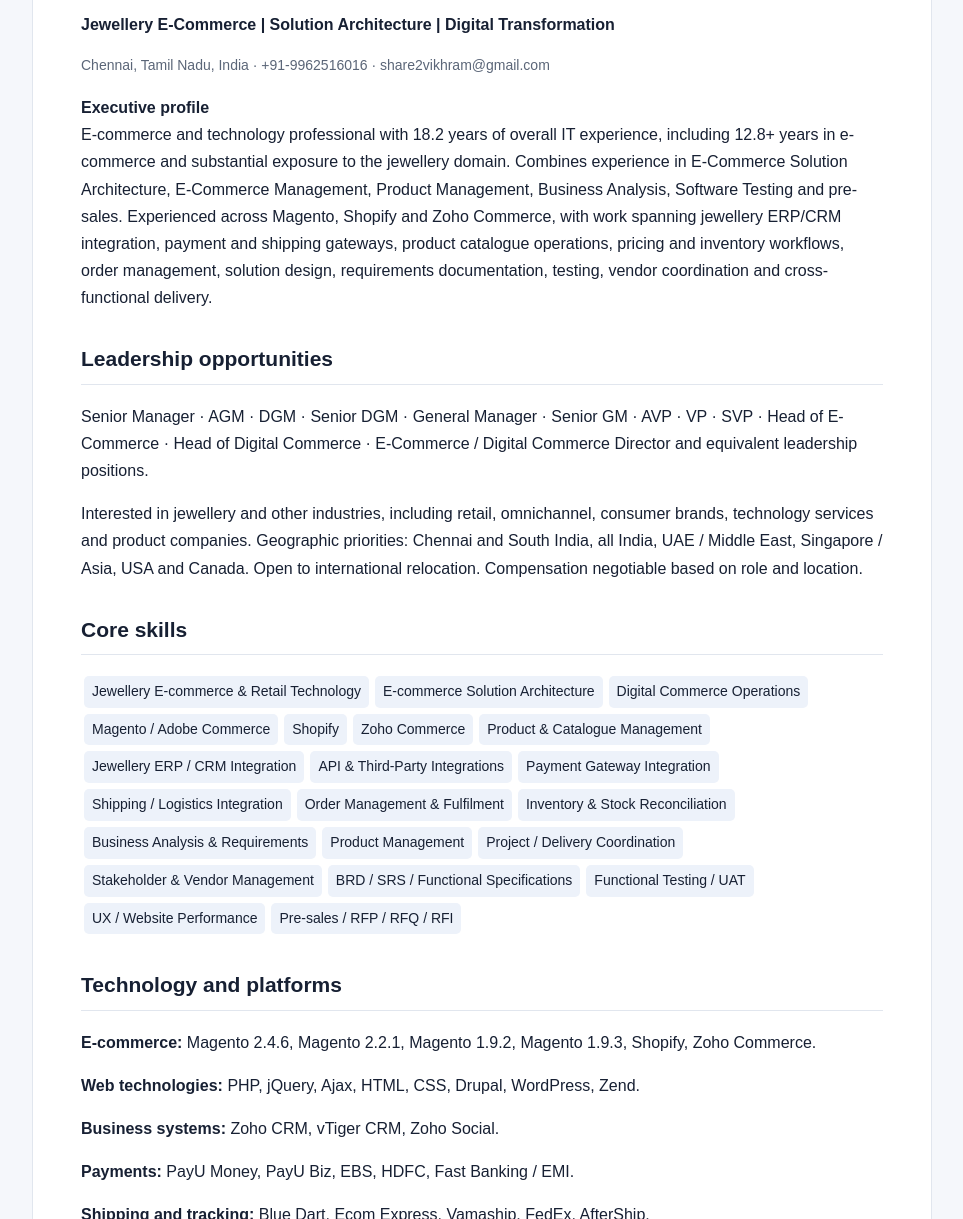
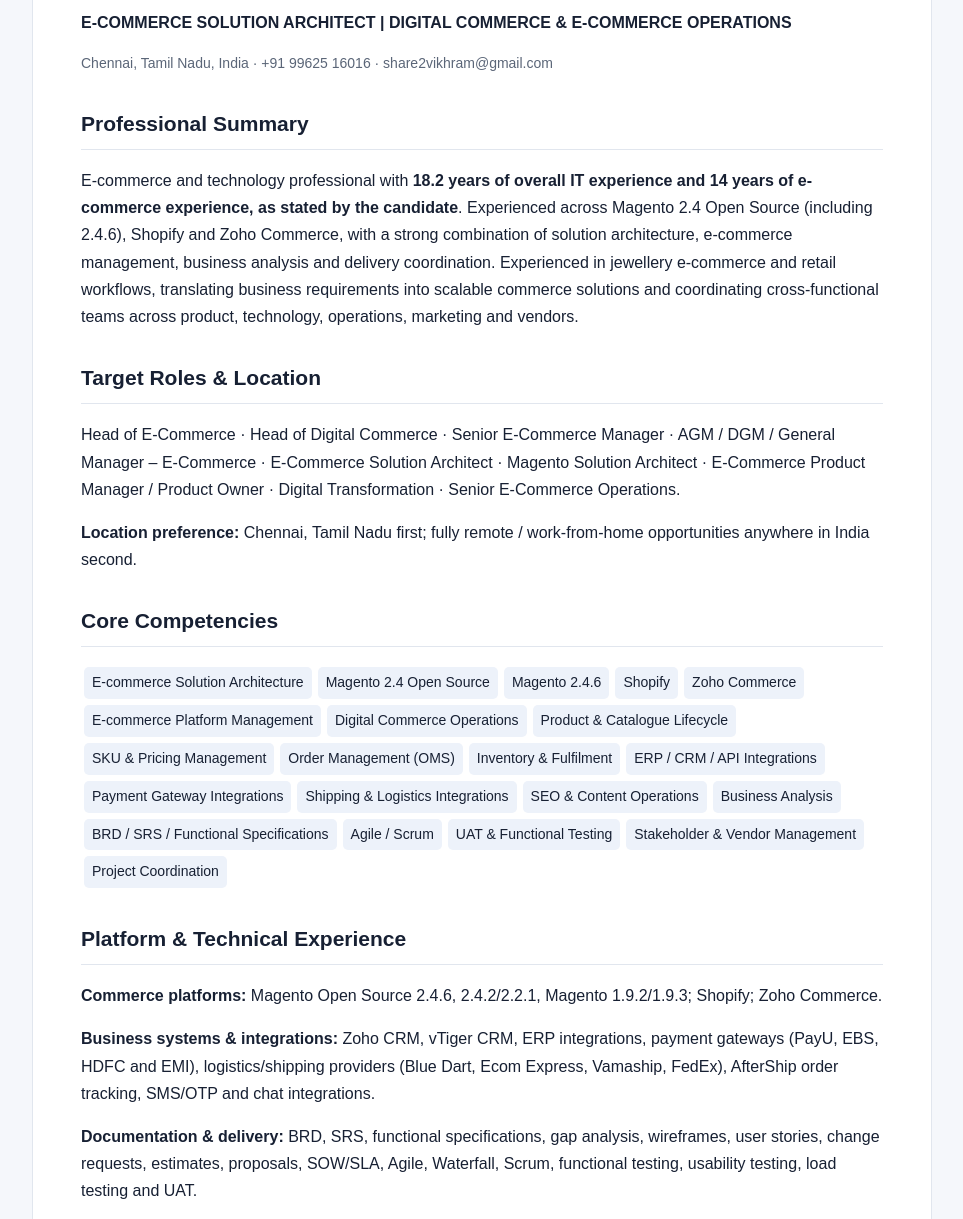
Before and after one commit to share2vikhram-tech/share2vikhram-tech.github.io, a plain HTML site: page resume.html in a window 1280 px wide. Shown: the part 201-1420 px from the top of the page, without its empty margins (158-1121 px from the left). Drawn offline with Linux system fonts and the light colour scheme.

Commit message:
Refresh public resume with updated 14-year e-commerce profile and Chennai/remote India preferences

```diff
--- a/resume.html
+++ b/resume.html
@@ -1,26 +1,47 @@
 <!doctype html>
-<html lang="en"><head><meta charset="utf-8"><meta name="viewport" content="width=device-width,initial-scale=1">
-<title>VIKHRAM VAASUDEVAN | E-Commerce Leadership Profile & Resume</title>
-<meta name="description" content="Detailed career profile of VIKHRAM VAASUDEVAN: 18.2 years IT, 13+ years e-commerce, jewellery e-commerce, Magento, Shopify, Zoho Commerce, solution architecture and digital transformation.">
-<meta name="robots" content="index,follow">
+<html lang="en">
+<head>
+<meta charset="utf-8"><meta name="viewport" content="width=device-width,initial-scale=1">
+<title>Vikhram Vaasudevan | E-Commerce Solution Architect Resume | Magento Shopify Chennai</title>
+<meta name="description" content="Professional resume of Vikhram Vaasudevan: 18.2 years overall IT experience and 14 years e-commerce experience as stated by the candidate. Magento 2.4.6 Open Source, Shopify, Zoho Commerce, jewellery e-commerce, solution architecture, OMS and ERP/CRM/API integrations. Chennai / Remote India.">
+<meta name="robots" content="index,follow,max-image-preview:large">
 <link rel="canonical" href="https://share2vikhram-tech.github.io/resume.html">
-<script type="application/ld+json">{"@context":"https://schema.org","@type":"Person","name":"VIKHRAM VAASUDEVAN","jobTitle":"E-Commerce Solution Architect","email":"mailto:share2vikhram@gmail.com","telephone":"+91-9962516016","address":{"@type":"PostalAddress","addressLocality":"Chennai","addressRegion":"Tamil Nadu","addressCountry":"IN"},"knowsAbout":["E-Commerce Leadership","Jewellery E-Commerce","Digital Commerce","Magento","Shopify","Zoho Commerce","Solution Architecture","ERP Integration","CRM Integration","API Integration","Payment Gateway Integration","Shipping Integration","Product Catalogue Management","Order Management"]}</script>
-<style>body{font:16px/1.7 Arial,sans-serif;color:#172033;margin:0;background:#f5f7fb}.wrap{max-width:900px;margin:auto;padding:28px 20px}.sheet{background:white;padding:clamp(22px,5vw,48px);border:1px solid #e1e6ee;border-radius:14px}h1{font-size:34px;margin:0}h2{font-size:21px;border-bottom:1px solid #e1e6ee;padding-bottom:7px;margin-top:30px}h3{font-size:17px;margin-bottom:0}.muted{color:#5b6678}.meta{font-size:14px}.tag{display:inline-block;background:#edf2fa;padding:4px 8px;margin:3px;border-radius:5px;font-size:14px}a{color:#155eef;text-decoration:none}.top{margin-bottom:18px}.note{background:#fff8e7;padding:12px;border-radius:8px;color:#684c10;font-size:14px}</style></head>
-<body><div class="wrap"><p class="top"><a href="./">← Portfolio home</a></p><article class="sheet">
-<h1>VIKHRAM VAASUDEVAN</h1><p><strong>Jewellery E-Commerce | Solution Architecture | Digital Transformation</strong></p>
-<p class="meta muted">Chennai, Tamil Nadu, India · +91-9962516016 · share2vikhram@gmail.com</p>
-<p><strong>Executive profile</strong><br>E-commerce and technology professional with 18.2 years of overall IT experience, including 12.8+ years in e-commerce and substantial exposure to the jewellery domain. Combines experience in E-Commerce Solution Architecture, E-Commerce Management, Product Management, Business Analysis, Software Testing and pre-sales. Experienced across Magento, Shopify and Zoho Commerce, with work spanning jewellery ERP/CRM integration, payment and shipping gateways, product catalogue operations, pricing and inventory workflows, order management, solution design, requirements documentation, testing, vendor coordination and cross-functional delivery.</p>
-<h2>Leadership opportunities</h2><p>Senior Manager · AGM · DGM · Senior DGM · General Manager · Senior GM · AVP · VP · SVP · Head of E-Commerce · Head of Digital Commerce · E-Commerce / Digital Commerce Director and equivalent leadership positions.</p>
-<p>Interested in jewellery and other industries, including retail, omnichannel, consumer brands, technology services and product companies. Geographic priorities: Chennai and South India, all India, UAE / Middle East, Singapore / Asia, USA and Canada. Open to international relocation. Compensation negotiable based on role and location.</p>
-<h2>Core skills</h2><p><span class="tag">Jewellery E-commerce & Retail Technology</span><span class="tag">E-commerce Solution Architecture</span><span class="tag">Digital Commerce Operations</span><span class="tag">Magento / Adobe Commerce</span><span class="tag">Shopify</span><span class="tag">Zoho Commerce</span><span class="tag">Product & Catalogue Management</span><span class="tag">Jewellery ERP / CRM Integration</span><span class="tag">API & Third-Party Integrations</span><span class="tag">Payment Gateway Integration</span><span class="tag">Shipping / Logistics Integration</span><span class="tag">Order Management & Fulfilment</span><span class="tag">Inventory & Stock Reconciliation</span><span class="tag">Business Analysis & Requirements</span><span class="tag">Product Management</span><span class="tag">Project / Delivery Coordination</span><span class="tag">Stakeholder & Vendor Management</span><span class="tag">BRD / SRS / Functional Specifications</span><span class="tag">Functional Testing / UAT</span><span class="tag">UX / Website Performance</span><span class="tag">Pre-sales / RFP / RFQ / RFI</span></p>
-<h2>Technology and platforms</h2><p><strong>E-commerce:</strong> Magento 2.4.6, Magento 2.2.1, Magento 1.9.2, Magento 1.9.3, Shopify, Zoho Commerce.</p><p><strong>Web technologies:</strong> PHP, jQuery, Ajax, HTML, CSS, Drupal, WordPress, Zend.</p><p><strong>Business systems:</strong> Zoho CRM, vTiger CRM, Zoho Social.</p><p><strong>Payments:</strong> PayU Money, PayU Biz, EBS, HDFC, Fast Banking / EMI.</p><p><strong>Shipping and tracking:</strong> Blue Dart, Ecom Express, Vamaship, FedEx, AfterShip.</p><p><strong>Other tools:</strong> Axure, Prototyper, Moqups, JMeter, Olark, ClickDesk, SalesIQ.</p>
-<h2>Professional experience</h2>
-<h3>Vummidi Bangaru Jewellers (VBJ) | E-Commerce Solutions Architect</h3><p class="muted">June 2023 – Present</p><ul><li>Translate business requirements into e-commerce solution architecture, workflows and technical implementation plans.</li><li>Coordinate Marketing, Sales, IT, Product, Development teams and external vendors to support delivery and issue resolution.</li><li>Oversee e-commerce platform configuration and integrations involving ERP, CRM, payment gateways and third-party services.</li><li>Manage catalogue operations including product onboarding, SKU data, pricing validation, images, SEO titles, descriptions and bulk uploads.</li><li>Coordinate order management, online inventory visibility, stock reconciliation, fulfilment, tracking, cancellations, returns, refunds and exchanges.</li><li>Support payment tracking and reconciliation; coordinate shipment processing, AWB generation, courier partners and tracking integrations.</li><li>Contribute to website UX, responsive experience, performance monitoring, documentation, production support and continuous improvement.</li></ul>
-<h3>JCS Jewel Creations | E-Commerce Manager</h3><p class="muted">September 2020 – June 2023</p><ul><li>Managed day-to-day Shopify e-commerce operations, including product listings, pricing, content, promotions, orders, inventory and logistics coordination.</li><li>Coordinated Marketing, Design and Technology teams on campaigns, website enhancements and customer experience improvements.</li><li>Reviewed website traffic, sales performance and customer behaviour using analytics tools to inform UX and conversion improvements.</li></ul>
-<h3>Zaamor International Lifestyle Pvt Ltd | Business Analyst & Software Tester</h3><p class="muted">November 2015 – May 2020</p><ul><li>Led requirements gathering, feasibility analysis, design finalisation and product management activities for e-commerce solutions.</li><li>Coordinated task allocation, change requests, timeline estimates, functional documentation and enhancement solutions.</li><li>Worked with Magento 1.9.2, jQuery and PHP; supported functional testing and defect verification.</li></ul>
-<h3>Earlier experience</h3><p>Pre-Sales Consultant, Sybrant Technologies (March 2014 – March 2015); Project Management, Amshuhu iTech Solution (November 2013 – January 2014); Business Analyst, Habile Technologies (May 2013 – August 2013); Business Analyst, Blisslogix Technology (March 2012 – April 2013); Senior Software Tester, Amshuhu iTech Solution (January 2008 – April 2011).</p>
-<h2>Selected project portfolio</h2><ul><li><strong>VBJ — Jewellery E-commerce (Magento 2.4.6):</strong> Solution architecture, business-to-technical translation, platform and third-party integrations, catalogue and inventory workflows, UX/performance, documentation and cross-functional delivery.</li><li><strong>JCS Jewel Creations — Shopify:</strong> E-commerce operations, catalogue and pricing, promotions, analytics, UX/conversion, order and inventory coordination, logistics and integrations.</li><li><strong>Zaamor International Lifestyle — Magento 1.9.2:</strong> Requirements, feasibility, product management, task coordination, testing, change requests, estimates and functional documentation.</li><li><strong>VBJ legacy project — Magento 1.9.3:</strong> Business analysis, requirements, design finalisation, product management, testing, change requests and enhancement solutions.</li><li><strong>Murugappa — Enterprise Web Application:</strong> Business requirements, BRD/SRS and wireframe documentation using Drupal, jQuery, Ajax, HTML and CSS.</li><li><strong>Papa John's — E-commerce Application:</strong> Requirements analysis, BRD/SRS, wireframes, user test cases, use cases and UAT support.</li><li><strong>Naturals — E-commerce Application:</strong> Change-request analysis, timeline/cost estimation and statement-of-work addendum preparation.</li></ul>
-<h2>Education and languages</h2><p>Bachelor’s in Electrical and Electronics Engineering — JJ College of Engineering and Technology, Trichy (Anna University), 2001–2005. Standard XII and Standard X — Boiler Plant Boys Higher Secondary School, Trichy.</p><p>Tamil · English</p>
-<h2>Recruiter contact</h2><p>Email: <a href="mailto:share2vikhram@gmail.com">share2vikhram@gmail.com</a><br>Mobile: <a href="tel:+919962516016">+91 99625 16016</a></p>
-<p class="note">This web profile is a search-friendly summary based on the five-page resume supplied by the candidate. For the complete career details, contact the candidate directly.</p>
+<meta property="og:type" content="profile"><meta property="og:title" content="Vikhram Vaasudevan | E-Commerce Solution Architect Resume"><meta property="og:description" content="18.2 years overall IT; 14 years e-commerce as stated by candidate. Magento 2.4.6, Shopify, Zoho Commerce and jewellery digital commerce.">
+<script type="application/ld+json">
+{"@context":"https://schema.org","@type":"Person","name":"Vikhram Vaasudevan","url":"https://share2vikhram-tech.github.io/","jobTitle":"E-Commerce Solution Architect","description":"E-commerce and technology professional with 18.2 years of overall IT experience and 14 years of e-commerce experience as stated by the candidate. Experienced in Magento 2.4 Open Source, Shopify, Zoho Commerce, jewellery e-commerce, catalogue lifecycle, OMS, ERP/CRM/API integrations and digital commerce operations.","email":"mailto:share2vikhram@gmail.com","telephone":"+91-9962516016","address":{"@type":"PostalAddress","addressLocality":"Chennai","addressRegion":"Tamil Nadu","addressCountry":"IN"},"knowsAbout":["E-Commerce Solution Architecture","Magento 2.4 Open Source","Magento 2.4.6","Shopify","Zoho Commerce","Jewellery E-Commerce","Product Catalogue Management","SKU Management","Pricing Management","Order Management Systems","Inventory","Fulfilment","ERP Integration","CRM Integration","API Integration","Payment Gateway Integration","Shipping and Logistics","SEO","BRD","SRS","Agile","Scrum","UAT","Functional Testing"]}
+</script>
+<style>body{font:16px/1.7 Arial,sans-serif;color:#172033;margin:0;background:#f5f7fb}.wrap{max-width:900px;margin:auto;padding:28px 20px}.sheet{background:white;padding:clamp(22px,5vw,48px);border:1px solid #e1e6ee;border-radius:14px}h1{font-size:34px;margin:0}h2{font-size:21px;border-bottom:1px solid #e1e6ee;padding-bottom:7px;margin-top:30px}h3{font-size:17px;margin-bottom:0}.muted{color:#5b6678}.meta{font-size:14px}.tag{display:inline-block;background:#edf2fa;padding:4px 8px;margin:3px;border-radius:5px;font-size:14px}a{color:#155eef;text-decoration:none}.note{background:#eef5ff;padding:12px;border-radius:8px;font-size:14px}</style>
+</head>
+<body><div class="wrap"><p><a href="./">← Portfolio home</a></p><article class="sheet">
+<h1>Vikhram Vaasudevan</h1>
+<p><strong>E-COMMERCE SOLUTION ARCHITECT | DIGITAL COMMERCE & E-COMMERCE OPERATIONS</strong></p>
+<p class="meta muted">Chennai, Tamil Nadu, India · +91 99625 16016 · share2vikhram@gmail.com</p>
+<h2>Professional Summary</h2>
+<p>E-commerce and technology professional with <strong>18.2 years of overall IT experience and 14 years of e-commerce experience, as stated by the candidate</strong>. Experienced across Magento 2.4 Open Source (including 2.4.6), Shopify and Zoho Commerce, with a strong combination of solution architecture, e-commerce management, business analysis and delivery coordination. Experienced in jewellery e-commerce and retail workflows, translating business requirements into scalable commerce solutions and coordinating cross-functional teams across product, technology, operations, marketing and vendors.</p>
+<h2>Target Roles & Location</h2>
+<p>Head of E-Commerce · Head of Digital Commerce · Senior E-Commerce Manager · AGM / DGM / General Manager – E-Commerce · E-Commerce Solution Architect · Magento Solution Architect · E-Commerce Product Manager / Product Owner · Digital Transformation · Senior E-Commerce Operations.</p>
+<p><strong>Location preference:</strong> Chennai, Tamil Nadu first; fully remote / work-from-home opportunities anywhere in India second.</p>
+<h2>Core Competencies</h2>
+<p><span class="tag">E-commerce Solution Architecture</span><span class="tag">Magento 2.4 Open Source</span><span class="tag">Magento 2.4.6</span><span class="tag">Shopify</span><span class="tag">Zoho Commerce</span><span class="tag">E-commerce Platform Management</span><span class="tag">Digital Commerce Operations</span><span class="tag">Product & Catalogue Lifecycle</span><span class="tag">SKU & Pricing Management</span><span class="tag">Order Management (OMS)</span><span class="tag">Inventory & Fulfilment</span><span class="tag">ERP / CRM / API Integrations</span><span class="tag">Payment Gateway Integrations</span><span class="tag">Shipping & Logistics Integrations</span><span class="tag">SEO & Content Operations</span><span class="tag">Business Analysis</span><span class="tag">BRD / SRS / Functional Specifications</span><span class="tag">Agile / Scrum</span><span class="tag">UAT & Functional Testing</span><span class="tag">Stakeholder & Vendor Management</span><span class="tag">Project Coordination</span></p>
+<h2>Platform & Technical Experience</h2>
+<p><strong>Commerce platforms:</strong> Magento Open Source 2.4.6, 2.4.2/2.2.1, Magento 1.9.2/1.9.3; Shopify; Zoho Commerce.</p>
+<p><strong>Business systems & integrations:</strong> Zoho CRM, vTiger CRM, ERP integrations, payment gateways (PayU, EBS, HDFC and EMI), logistics/shipping providers (Blue Dart, Ecom Express, Vamaship, FedEx), AfterShip order tracking, SMS/OTP and chat integrations.</p>
+<p><strong>Documentation & delivery:</strong> BRD, SRS, functional specifications, gap analysis, wireframes, user stories, change requests, estimates, proposals, SOW/SLA, Agile, Waterfall, Scrum, functional testing, usability testing, load testing and UAT.</p>
+<h2>Professional Experience</h2>
+<h3>Vummidi Bangaru Jewellers (VBJ) | E-Commerce Solutions Architect</h3><p class="muted">June 2023 – Present</p>
+<ul><li>Designed and guided scalable, secure and high-performance e-commerce solutions on Magento 2.4.6.</li><li>Translated business requirements into solution architecture, workflows and implementation plans.</li><li>Coordinated marketing, sales, IT, product and development stakeholders.</li><li>Oversaw ERP, CRM, payment gateway and third-party API integrations.</li><li>Supported responsive UX, website performance, system health and technical issue resolution.</li><li>Managed end-to-end commerce workflows including OMS, order tracking, inventory, fulfilment, cancellations, RTO, returns, refunds and exchanges.</li><li>Managed catalogue operations including SKU onboarding, pricing validation, product images, SEO titles, descriptions, category mapping and bulk uploads.</li><li>Coordinated domestic and international shipping, customs documentation, insurance, AWB generation and courier partners.</li><li>Supported technical documentation, vendor coordination, delivery timelines and compliance.</li></ul>
+<h3>JCS Jewel Creation | E-Commerce Manager</h3><p class="muted">September 2020 – June 2023</p>
+<ul><li>Managed day-to-day Shopify e-commerce operations, product listings, pricing, content updates and promotions.</li><li>Coordinated marketing, design and technology teams for campaigns and site improvements.</li><li>Reviewed website traffic, sales performance and customer behaviour; worked on UX and conversion improvements.</li><li>Coordinated order processing, inventory, logistics, payment gateway, CRM and ERP integrations.</li></ul>
+<h3>Zaamor International Lifestyle Pvt. Ltd. | Business Analyst & Software Tester</h3><p class="muted">November 2015 – May 2020</p>
+<ul><li>Led requirements gathering, feasibility analysis, design finalisation and product management activities for e-commerce solutions.</li><li>Coordinated task allocation, change requests, timeline estimates, functional documentation and enhancement solutions.</li><li>Worked with Magento 1.9.2, jQuery and PHP; supported functional testing and defect verification.</li></ul>
+<h3>Earlier Professional Experience</h3>
+<ul><li>Sybrant Technologies Pvt. Ltd. | Pre-Sales Consultant | March 2014 – March 2015 — RFP/RFQ/RFI responses, proposals, estimates, cost analysis, SOWs and client requirements.</li><li>Amshuhu iTech Solution Pvt. Ltd. | Project Management | November 2013 – January 2014 — project coordination, requirement tracking and delivery activities.</li><li>Habile Technologies | Business Analyst | May 2013 – August 2013 — requirement gathering, analysis and functional documentation.</li><li>Blisslogix Technology | Business Analyst | March 2012 – April 2013 — business and functional requirement documentation.</li><li>Amshuhu iTech Solution Pvt. Ltd. | Senior Software Tester | January 2008 – April 2011 — software testing and quality assurance.</li></ul>
+<h2>Selected E-Commerce & Integration Experience</h2>
+<ul><li><strong>Jewellery e-commerce:</strong> Product catalogue and lifecycle management, product attributes, pricing, inventory, order processing, fulfilment and customer-experience workflows.</li><li><strong>Payments:</strong> PayU Money, PayU Biz, EBS, HDFC and EMI-related integrations; payment success notifications, refunds and transaction reconciliation.</li><li><strong>Logistics:</strong> Blue Dart, Ecom Express, Vamaship, FedEx and AfterShip order-tracking integrations; shipping labels, dispatch and shipment-status workflows.</li><li><strong>CRM/ERP:</strong> Magento with Zoho CRM; vTiger CRM; ERP and lead-management integrations.</li><li><strong>Customer engagement:</strong> Olark, ClickDesk, Zoho SalesIQ, SMS gateway, OTP and reward-points integrations.</li><li><strong>Other domains/projects:</strong> Papa John's, Naturals, BigBasket, travel portals, enterprise web applications, healthcare, finance and CRM/ERP systems.</li></ul>
+<h2>Leadership, Business & Delivery</h2>
+<ul><li>Business requirement gathering, stakeholder communication and business process improvement.</li><li>Solution feasibility, workflow design, functional specifications and estimation.</li><li>Cross-functional coordination across business, product, technology, marketing, operations and external vendors.</li><li>Project planning, resource coordination, change-request management, delivery tracking and quality assurance.</li><li>Pre-sales support, technical proposals, client presentations and commercial documentation.</li></ul>
+<h2>Education</h2><p>Bachelor of Engineering – Electrical & Electronics Engineering<br>JJ College of Engineering and Technology, Trichy | 2001–2005 | Anna University</p>
+<h2>Additional Information</h2><p>Languages: Tamil, English<br>Location: Chennai, Tamil Nadu, India</p>
+<h2>Recruiter Contact</h2><p>Email: <a href="mailto:share2vikhram@gmail.com">share2vikhram@gmail.com</a><br>Mobile: <a href="tel:+919962516016">+91 99625 16016</a></p>
+<p class="note">Experience duration of 14 years in e-commerce is presented as stated by the candidate. The original resume documented 12.8+ years in e-commerce and 18.2 years overall IT experience.</p>
 </article></div></body></html>
```
